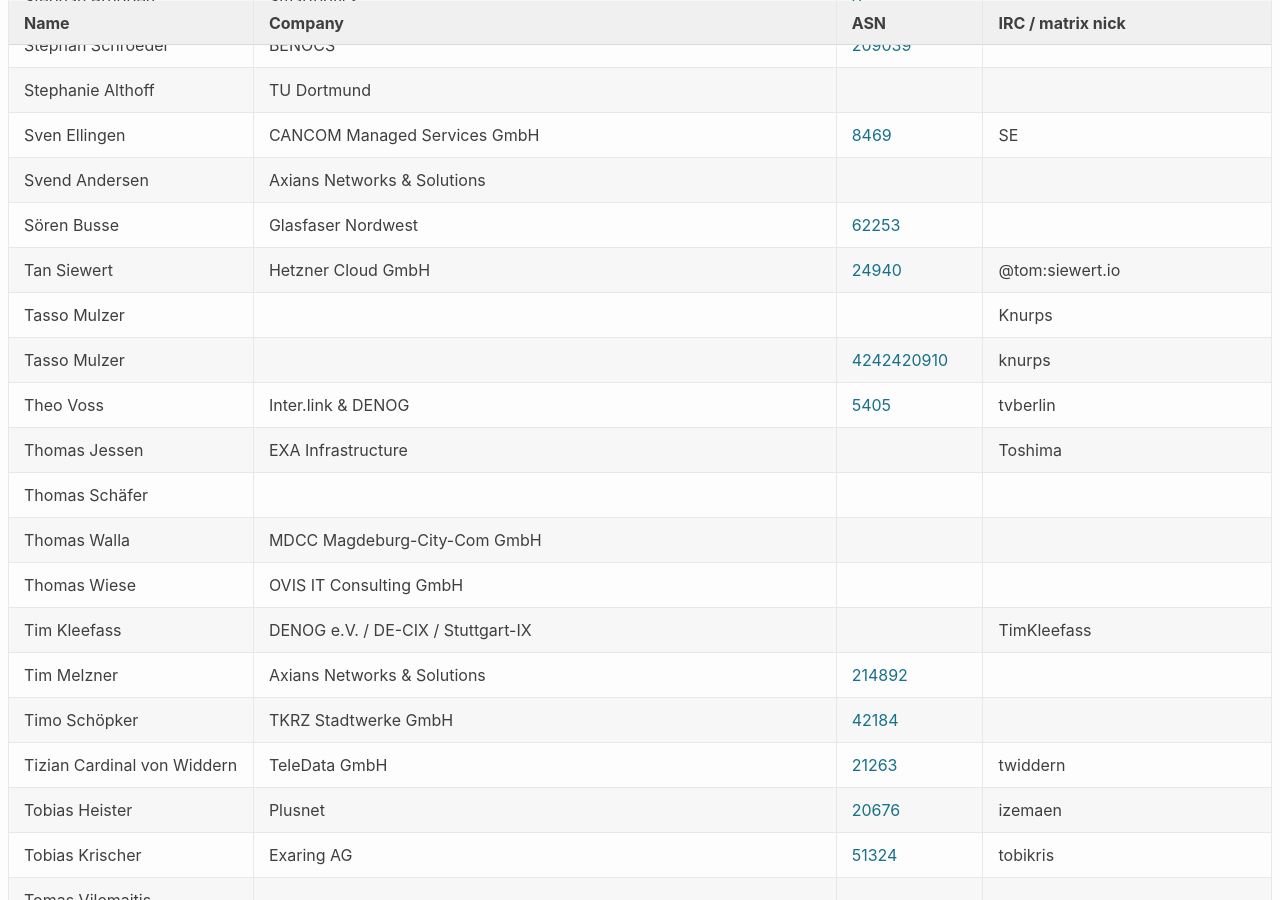
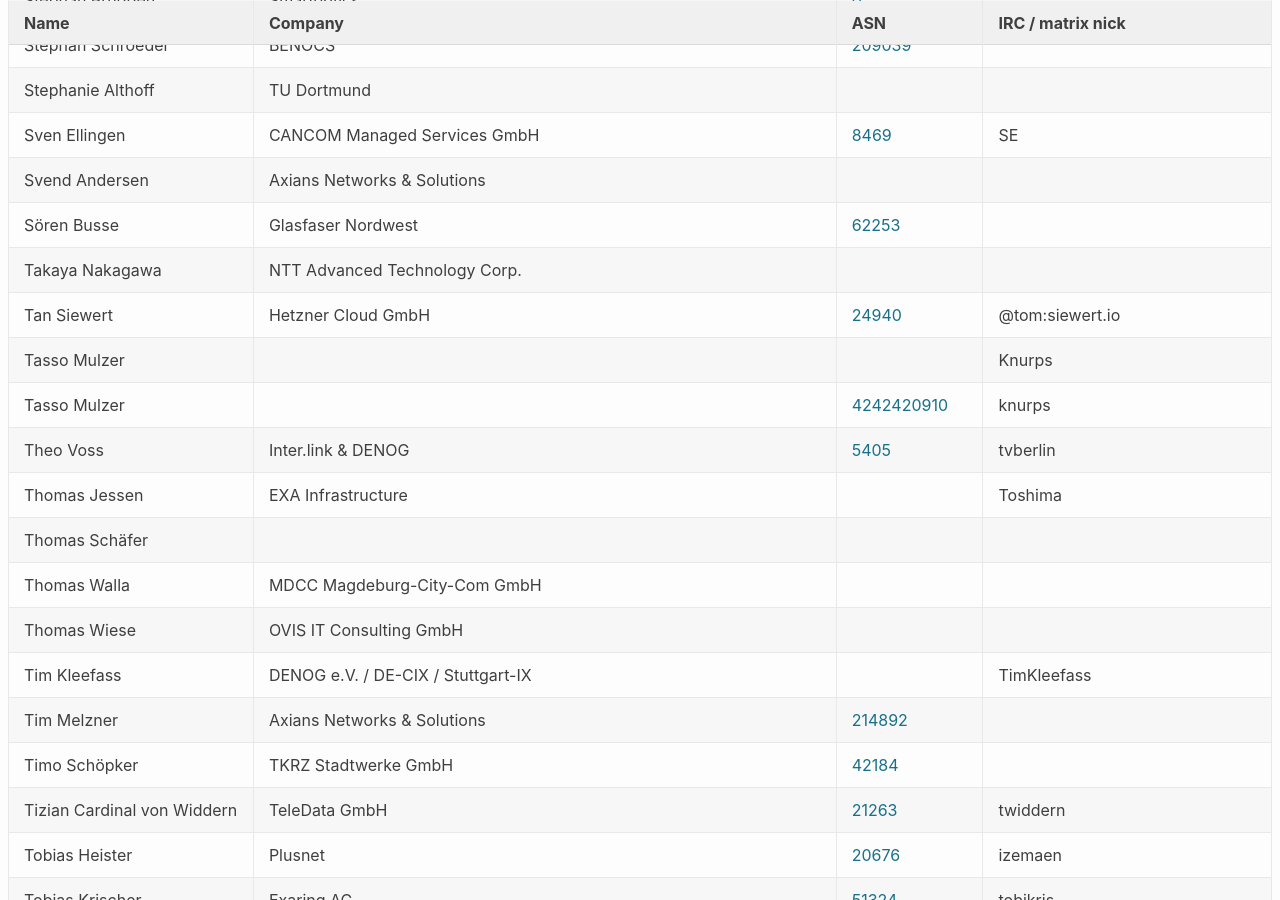
Before and after one commit to denog/pretix-attendeelist, a Jekyll site: the page built from denog16/index.markdown, in a window 1280 px wide and 900 px high, scrolled down 13120 px. Built offline with Jekyll 4.4.1, drawn with Linux system fonts in a browser that asks for light colours.

Commit message:
Latest data: Wed Oct  9 07:47:58 UTC 2024

```diff
--- a/_data/attendees_denog16_onsite.json
+++ b/_data/attendees_denog16_onsite.json
@@ -1746,6 +1746,12 @@
     "asn": "8469"
   },
   {
+    "name": "Takaya Nakagawa",
+    "company": "NTT Advanced Technology Corp.",
+    "irc": null,
+    "asn": null
+  },
+  {
     "name": "Tan Siewert",
     "company": "Hetzner Cloud GmbH",
     "irc": "@tom:siewert.io",
```
